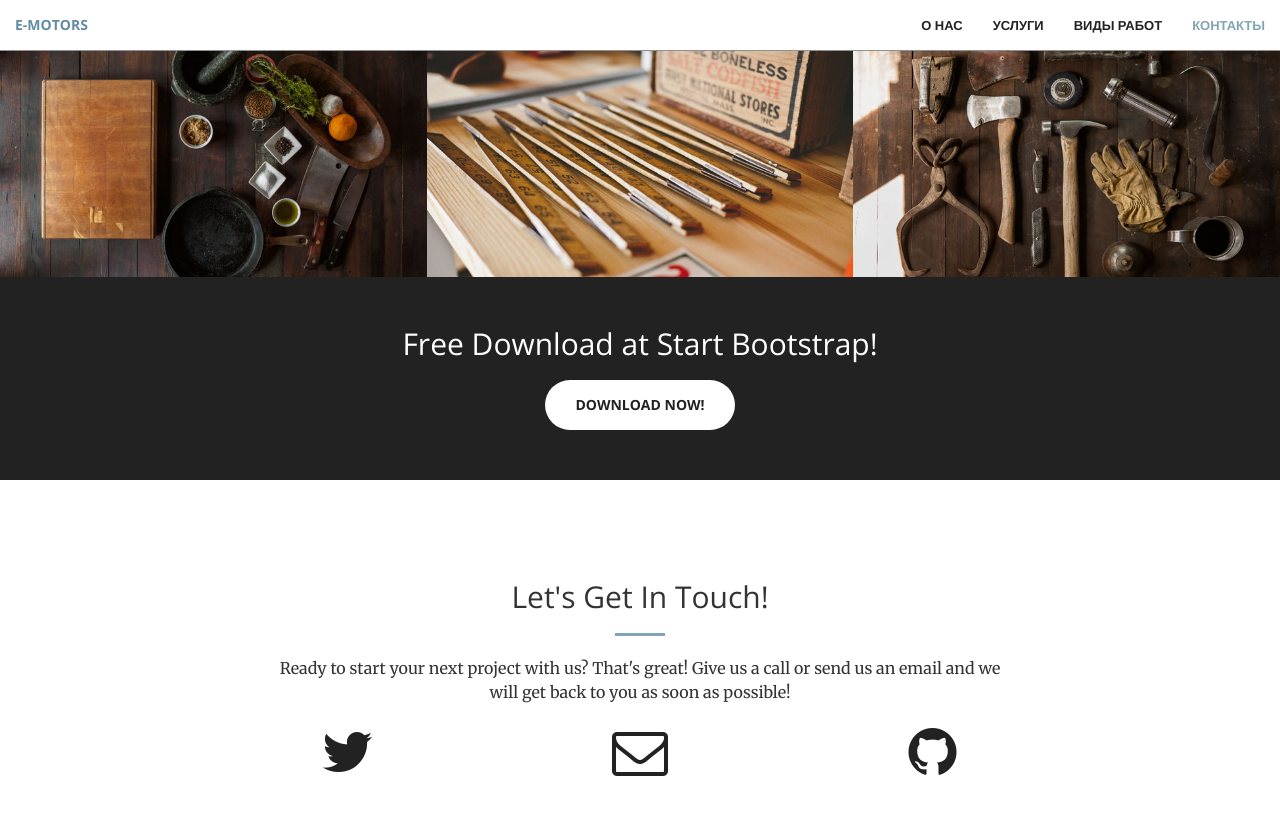
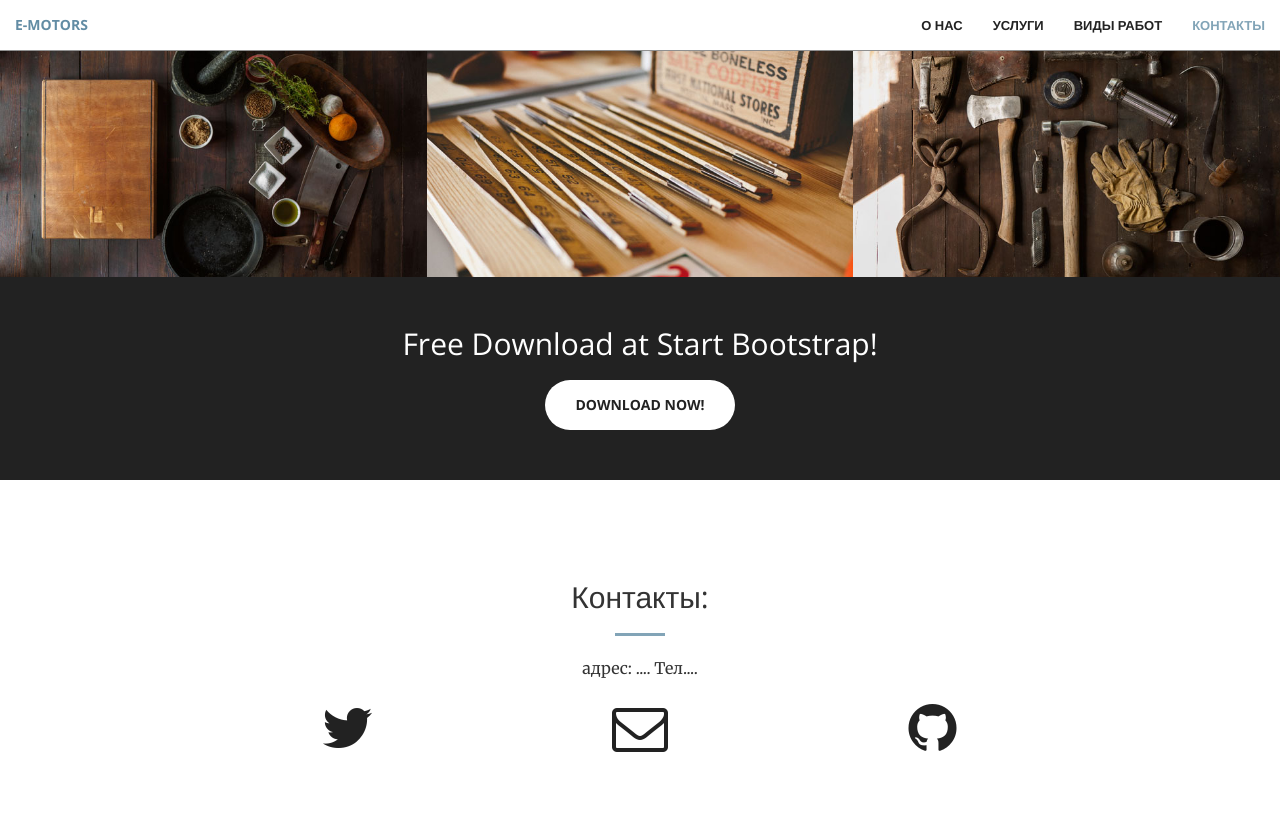
Before and after one commit to Magnum800/e-motors, a Jekyll site: the page built from index.html, in a window 1280 px wide and 900 px high, scrolled down 2029 px. Shown: the top 815 px of the window. Built offline with Jekyll 4.4.1, drawn with Linux system fonts in a browser that asks for light colours.

Commit message:
Update contact.html

```diff
--- a/_includes/contact.html
+++ b/_includes/contact.html
@@ -2,9 +2,9 @@
     <div class="container">
         <div class="row">
             <div class="col-lg-8 col-lg-offset-2 text-center">
-                <h2 class="section-heading">Let's Get In Touch!</h2>
+                <h2 class="section-heading">Контакты:</h2>
                 <hr class="primary">
-                <p>Ready to start your next project with us? That's great! Give us a call or send us an email and we will get back to you as soon as possible!</p>
+                <p>адрес: .... Тел....</p>
             </div>
         <div class="col-lg-2 col-lg-offset-2 text-center">
             <a href="https://twitter.com/{{ site.twitter_username }}">
```
